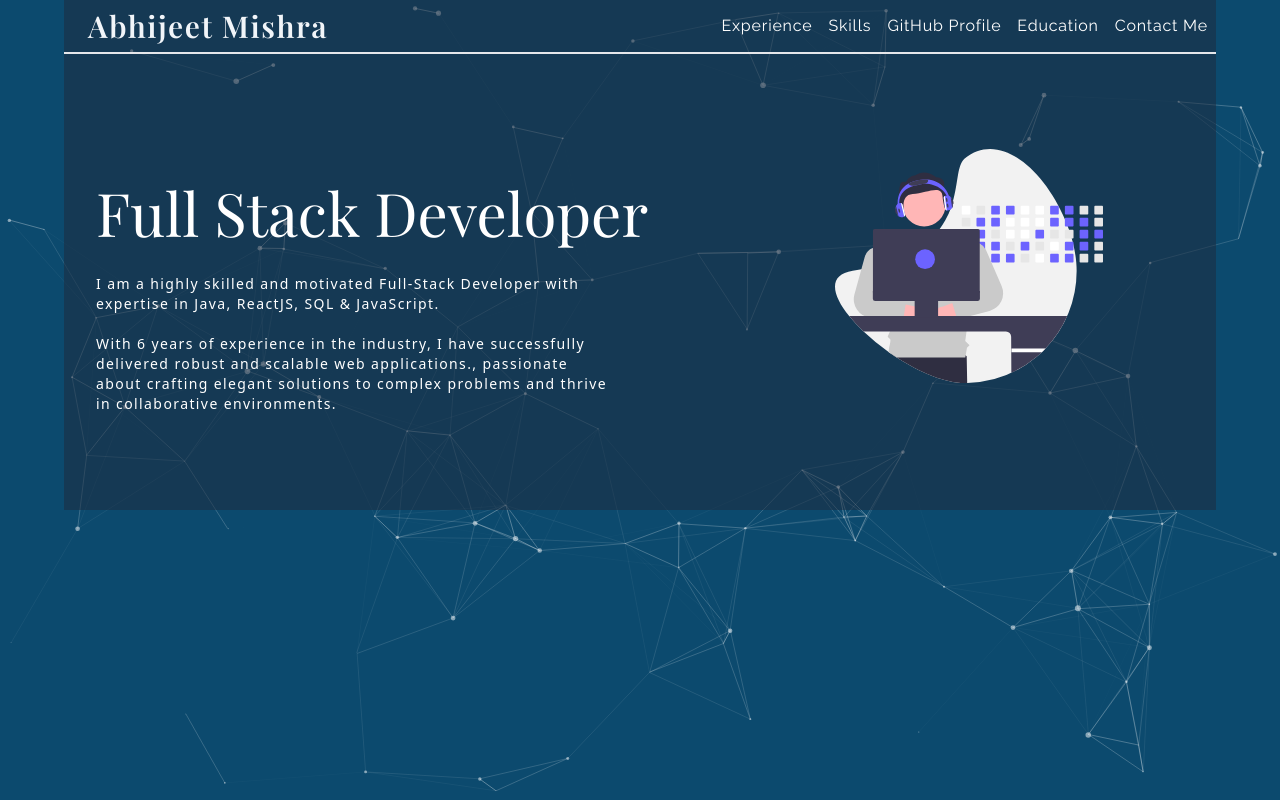
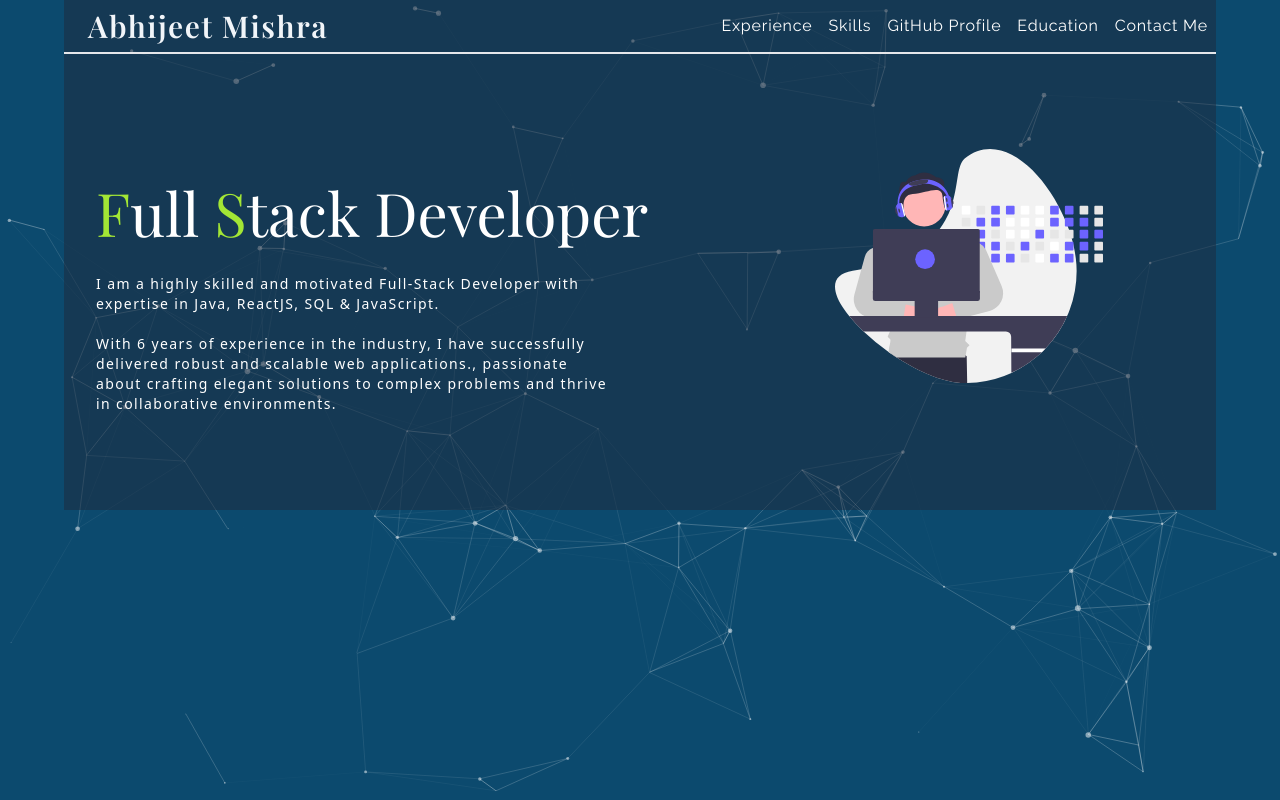
Before and after one commit to radharamanaa/portfoliio-fullstack, a React (Create React App) app: page /about in a window 1280 px wide. Built offline with nearby package versions, Linux system fonts and the light colour scheme; a web font is replaced by a local one.

Commit message:
nice framer motions

```diff
--- a/src/components/About.tsx
+++ b/src/components/About.tsx
@@ -4,17 +4,43 @@ import svgImage from "../assets/undraw_developer_activity_re_39tg (1).svg";
 
 const About: React.FC = () => {
   return (
-    <div className="max-w-6xl mx-auto bg-slate-800/50 p-4">
+    <motion.div
+      className="max-w-6xl mx-auto bg-slate-800/50 p-4"
+      initial={{ y: "-100vw" }}
+      animate={{ y: 0 }}
+      transition={{ delay: 0.5, duration: 1.5, type: "spring", stiffness: 50 }}
+    >
       <motion.div className="grid grid-cols-12 intro mx-auto text-white mt-8 pb-16">
         <div className="col-span-12 md:col-span-8  w-full mx-auto">
-          <div className="flex flex-col p-4 gap-4">
+          <motion.div
+            className="flex flex-col p-4 gap-4"
+            initial={{ y: "-100vw" }}
+            animate={{ y: 0 }}
+            transition={{
+              delay: 2,
+              duration: 2,
+              type: "spring",
+              stiffness: 100,
+            }}
+          >
             <div
               className="align-middle flex justify-center md:justify-start text-2xl md:text-6xl font-playfair
-                   mt-4 md:mt-16 md:first-letter:text-lime-400"
+                   mt-4 md:mt-16 first-letter:text-lime-400"
             >
-              Full Stack Developer
+              <span className="text-lime-400">F</span>ull{" "}
+              <span className="text-lime-400">&nbsp;S</span>tack Developer
             </div>
-            <div className="text-sm mt-4 tracking-widest font-thin max-w-lg">
+            <motion.div
+              className="text-sm mt-4 tracking-widest font-thin max-w-lg"
+              initial={{ y: "-200vw" }}
+              animate={{ y: 0 }}
+              transition={{
+                delay: 4,
+                duration: 2,
+                type: "spring",
+                stiffness: 100,
+              }}
+            >
               I am a highly skilled and motivated Full-Stack Developer with
               expertise in Java, ReactJS, SQL & JavaScript.
               <br />
@@ -24,14 +50,14 @@ const About: React.FC = () => {
               crafting elegant solutions to complex problems and thrive in
               collaborative environments.
               <br />
-            </div>
-          </div>
+            </motion.div>
+          </motion.div>
         </div>
         <div className="hidden col-auto md:col-span-4 bg-transparent p-2 md:flex items-center">
           <img src={svgImage} alt="" className="w-9/12" />
         </div>
       </motion.div>
-    </div>
+    </motion.div>
   );
 };
 
--- a/src/components/Header.tsx
+++ b/src/components/Header.tsx
@@ -5,11 +5,25 @@ import { Outlet } from "react-router-dom";
 import { Link } from "react-router-dom";
 
 const Header: React.FC = () => {
+  const variants = {
+    initial: {
+      y: -100,
+    },
+    animate: {
+      y: 0,
+    },
+    transition: {
+      duration: 2,
+      type: "spring",
+      stiffness: 100,
+    },
+  };
   return (
     <motion.header
       className="max-w-6xl flex flex-wrap justify-center md:justify-between items-center mx-auto border-b-2 p-2 bg-slate-800/50"
       initial={{ y: -100 }}
       animate={{ y: 0 }}
+      transition={{ duration: 2, type: "spring", stiffness: 100 }}
     >
       <motion.h2
         className="ml-4 text-3xl text-slate-100 cursor-pointer font-playfair font-semibold tracking-wider
--- /dev/null
+++ b/src/components/SingleExperience.tsx
@@ -0,0 +1,20 @@
+import React from "react";
+interface Company {
+  name: string;
+  duration: string;
+  role: string;
+  achievements: string;
+}
+
+const SingleExperience: React.FC = () => {
+  return (
+    <div className="flex flex-col">
+      <div className="company-name text-2xl text-slate-100 bg-indigo-950"></div>
+      <div className="duration text-2xl text-slate-100 bg-indigo-950"></div>
+      <div className="role text-sm text-slate-100 bg-indigo-950"></div>
+      <div className="achievements text-2xl text-slate-100 bg-indigo-950"></div>
+    </div>
+  );
+};
+
+export default SingleExperience;
```
